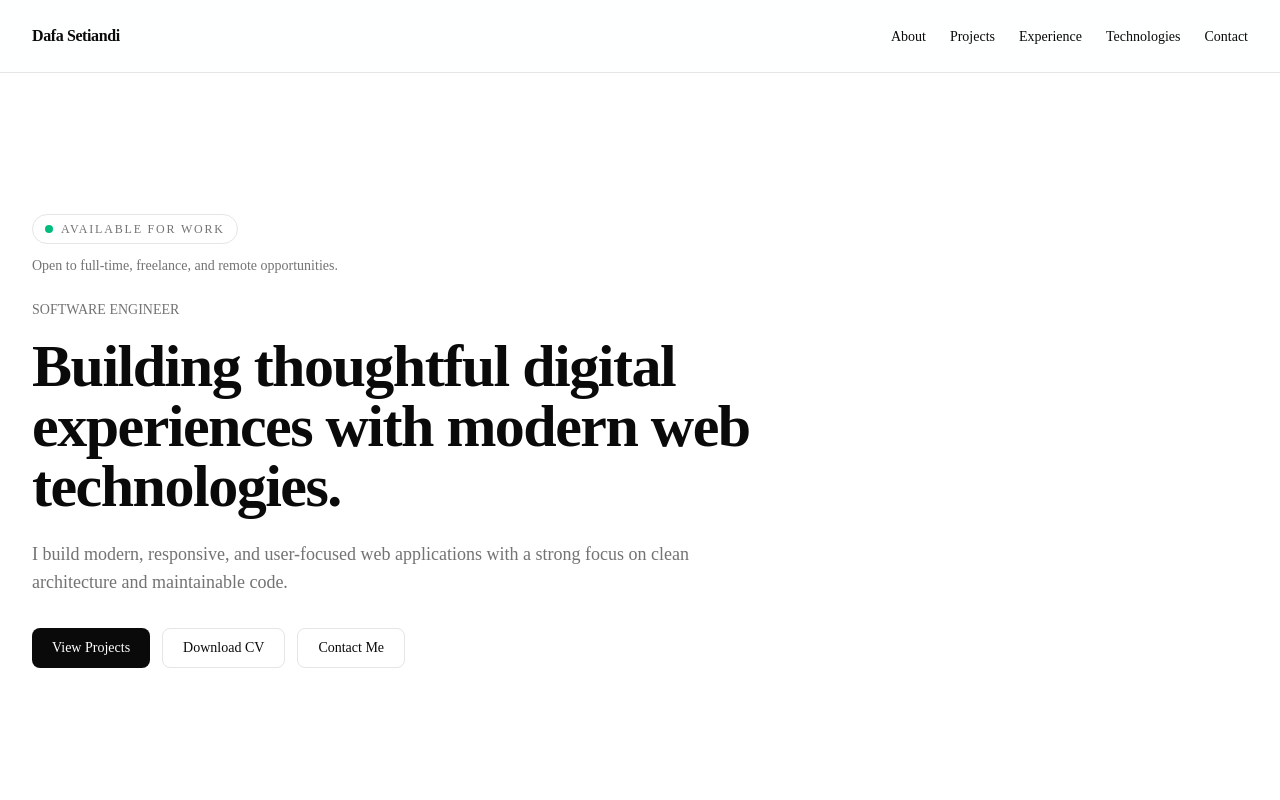
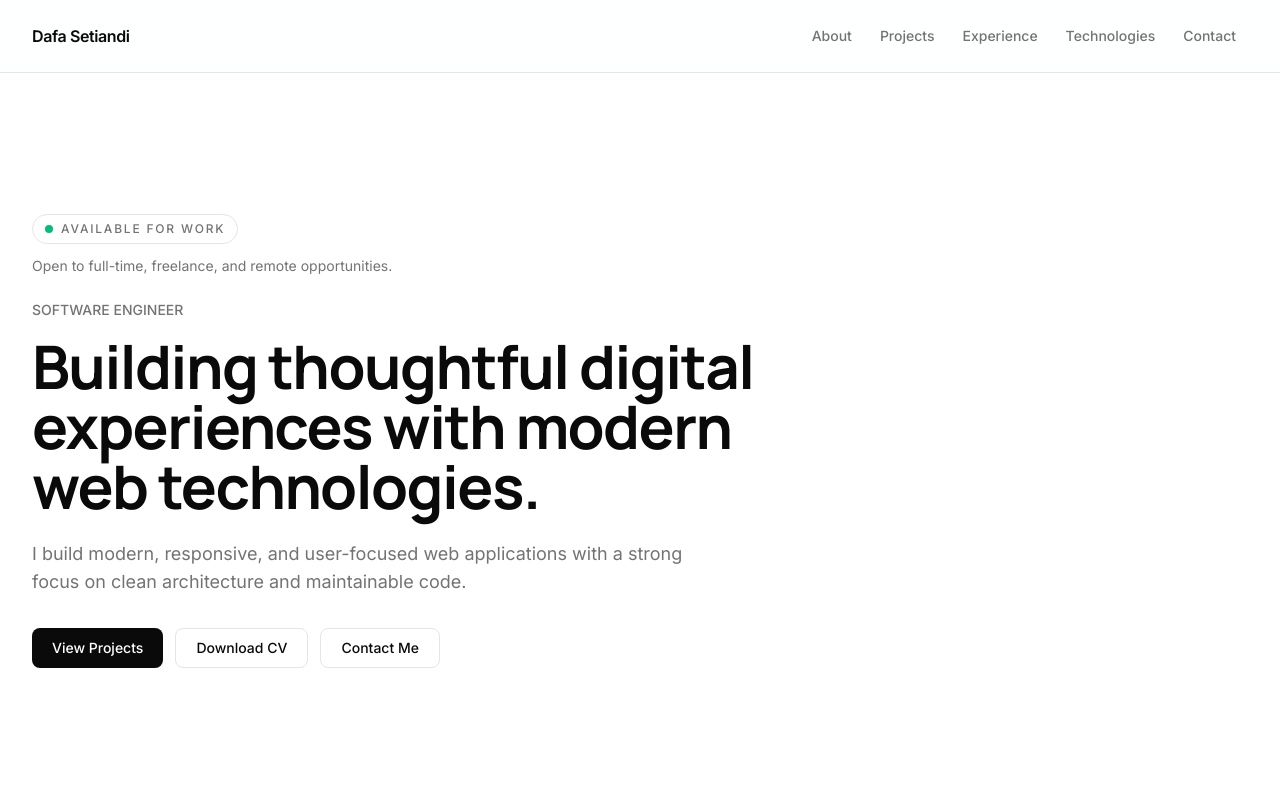
Before and after one commit to kemod/dafa-portofolio, a Next.js app: page / in a window 1280 px wide. Shown: the top 800 px of the page. Built offline with nearby package versions, Linux system fonts and the light colour scheme.

Commit message:
feat: refine portfolio typography

```diff
--- a/src/app/globals.css
+++ b/src/app/globals.css
@@ -7,9 +7,11 @@
 @theme inline {
   --color-background: var(--background);
   --color-foreground: var(--foreground);
-  --font-sans: var(--font-sans);
+
+  --font-sans: var(--font-inter);
   --font-mono: var(--font-geist-mono);
-  --font-heading: var(--font-sans);
+  --font-heading: var(--font-manrope);
+
   --color-sidebar-ring: var(--sidebar-ring);
   --color-sidebar-border: var(--sidebar-border);
   --color-sidebar-accent-foreground: var(--sidebar-accent-foreground);
@@ -18,27 +20,36 @@
   --color-sidebar-primary: var(--sidebar-primary);
   --color-sidebar-foreground: var(--sidebar-foreground);
   --color-sidebar: var(--sidebar);
+
   --color-chart-5: var(--chart-5);
   --color-chart-4: var(--chart-4);
   --color-chart-3: var(--chart-3);
   --color-chart-2: var(--chart-2);
   --color-chart-1: var(--chart-1);
+
   --color-ring: var(--ring);
   --color-input: var(--input);
   --color-border: var(--border);
   --color-destructive: var(--destructive);
+
   --color-accent-foreground: var(--accent-foreground);
   --color-accent: var(--accent);
+
   --color-muted-foreground: var(--muted-foreground);
   --color-muted: var(--muted);
+
   --color-secondary-foreground: var(--secondary-foreground);
   --color-secondary: var(--secondary);
+
   --color-primary-foreground: var(--primary-foreground);
   --color-primary: var(--primary);
+
   --color-popover-foreground: var(--popover-foreground);
   --color-popover: var(--popover);
+
   --color-card-foreground: var(--card-foreground);
   --color-card: var(--card);
+
   --radius-sm: calc(var(--radius) * 0.6);
   --radius-md: calc(var(--radius) * 0.8);
   --radius-lg: var(--radius);
@@ -51,34 +62,48 @@
 :root {
   --background: oklch(1 0 0);
   --foreground: oklch(0.145 0 0);
+
   --card: oklch(1 0 0);
   --card-foreground: oklch(0.145 0 0);
+
   --popover: oklch(1 0 0);
   --popover-foreground: oklch(0.145 0 0);
+
   --primary: oklch(0.205 0 0);
   --primary-foreground: oklch(0.985 0 0);
+
   --secondary: oklch(0.97 0 0);
   --secondary-foreground: oklch(0.205 0 0);
+
   --muted: oklch(0.97 0 0);
   --muted-foreground: oklch(0.556 0 0);
+
   --accent: oklch(0.97 0 0);
   --accent-foreground: oklch(0.205 0 0);
+
   --destructive: oklch(0.577 0.245 27.325);
+
   --border: oklch(0.922 0 0);
   --input: oklch(0.922 0 0);
   --ring: oklch(0.708 0 0);
+
   --chart-1: oklch(0.87 0 0);
   --chart-2: oklch(0.556 0 0);
   --chart-3: oklch(0.439 0 0);
   --chart-4: oklch(0.371 0 0);
   --chart-5: oklch(0.269 0 0);
+
   --radius: 0.625rem;
+
   --sidebar: oklch(0.985 0 0);
   --sidebar-foreground: oklch(0.145 0 0);
+
   --sidebar-primary: oklch(0.205 0 0);
   --sidebar-primary-foreground: oklch(0.985 0 0);
+
   --sidebar-accent: oklch(0.97 0 0);
   --sidebar-accent-foreground: oklch(0.205 0 0);
+
   --sidebar-border: oklch(0.922 0 0);
   --sidebar-ring: oklch(0.708 0 0);
 }
@@ -86,33 +111,46 @@
 .dark {
   --background: oklch(0.145 0 0);
   --foreground: oklch(0.985 0 0);
+
   --card: oklch(0.205 0 0);
   --card-foreground: oklch(0.985 0 0);
+
   --popover: oklch(0.205 0 0);
   --popover-foreground: oklch(0.985 0 0);
+
   --primary: oklch(0.922 0 0);
   --primary-foreground: oklch(0.205 0 0);
+
   --secondary: oklch(0.269 0 0);
   --secondary-foreground: oklch(0.985 0 0);
+
   --muted: oklch(0.269 0 0);
   --muted-foreground: oklch(0.708 0 0);
+
   --accent: oklch(0.269 0 0);
   --accent-foreground: oklch(0.985 0 0);
+
   --destructive: oklch(0.704 0.191 22.216);
+
   --border: oklch(1 0 0 / 10%);
   --input: oklch(1 0 0 / 15%);
   --ring: oklch(0.556 0 0);
+
   --chart-1: oklch(0.87 0 0);
   --chart-2: oklch(0.556 0 0);
   --chart-3: oklch(0.439 0 0);
   --chart-4: oklch(0.371 0 0);
   --chart-5: oklch(0.269 0 0);
+
   --sidebar: oklch(0.205 0 0);
   --sidebar-foreground: oklch(0.985 0 0);
+
   --sidebar-primary: oklch(0.488 0.243 264.376);
   --sidebar-primary-foreground: oklch(0.985 0 0);
+
   --sidebar-accent: oklch(0.269 0 0);
   --sidebar-accent-foreground: oklch(0.985 0 0);
+
   --sidebar-border: oklch(1 0 0 / 10%);
   --sidebar-ring: oklch(0.556 0 0);
 }
@@ -130,9 +168,19 @@
 
   body {
     @apply bg-background text-foreground;
+
     text-rendering: optimizeLegibility;
     -webkit-font-smoothing: antialiased;
     -moz-osx-font-smoothing: grayscale;
+  }
+
+  h1,
+  h2,
+  h3,
+  h4,
+  h5,
+  h6 {
+    font-family: var(--font-manrope);
   }
 
   ::selection {
--- a/src/app/layout.tsx
+++ b/src/app/layout.tsx
@@ -1,12 +1,17 @@
 import type { Metadata } from "next";
-import { Geist, Geist_Mono } from "next/font/google";
+import { Geist_Mono, Inter, Manrope } from "next/font/google";
 
 import { JsonLd } from "@/components/seo/json-ld";
 
 import "./globals.css";
 
-const geistSans = Geist({
-  variable: "--font-geist-sans",
+const inter = Inter({
+  variable: "--font-inter",
+  subsets: ["latin"],
+});
+
+const manrope = Manrope({
+  variable: "--font-manrope",
   subsets: ["latin"],
 });
 
@@ -115,7 +120,7 @@ export default function RootLayout({
   return (
     <html
       lang="en"
-      className={`${geistSans.variable} ${geistMono.variable} h-full antialiased`}
+      className={`${inter.variable} ${manrope.variable} ${geistMono.variable} h-full antialiased`}
     >
       <body className="min-h-full flex flex-col">
         <JsonLd />
--- a/src/components/layout/navigation.tsx
+++ b/src/components/layout/navigation.tsx
@@ -5,12 +5,12 @@ import { navigation } from "@/config/navigation";
 export function Navigation() {
   return (
     <nav aria-label="Primary navigation">
-      <ul className="flex items-center gap-6">
+      <ul className="flex items-center gap-1">
         {navigation.map((item) => (
           <li key={item.href}>
             <Link
               href={item.href}
-              className="text-sm font-medium transition-colors hover:text-foreground/70"
+              className="inline-flex items-center rounded-md px-3 py-2 text-sm font-medium text-muted-foreground transition-colors hover:bg-muted hover:text-foreground focus-visible:outline-2 focus-visible:outline-offset-2 focus-visible:outline-ring"
             >
               {item.label}
             </Link>
```
